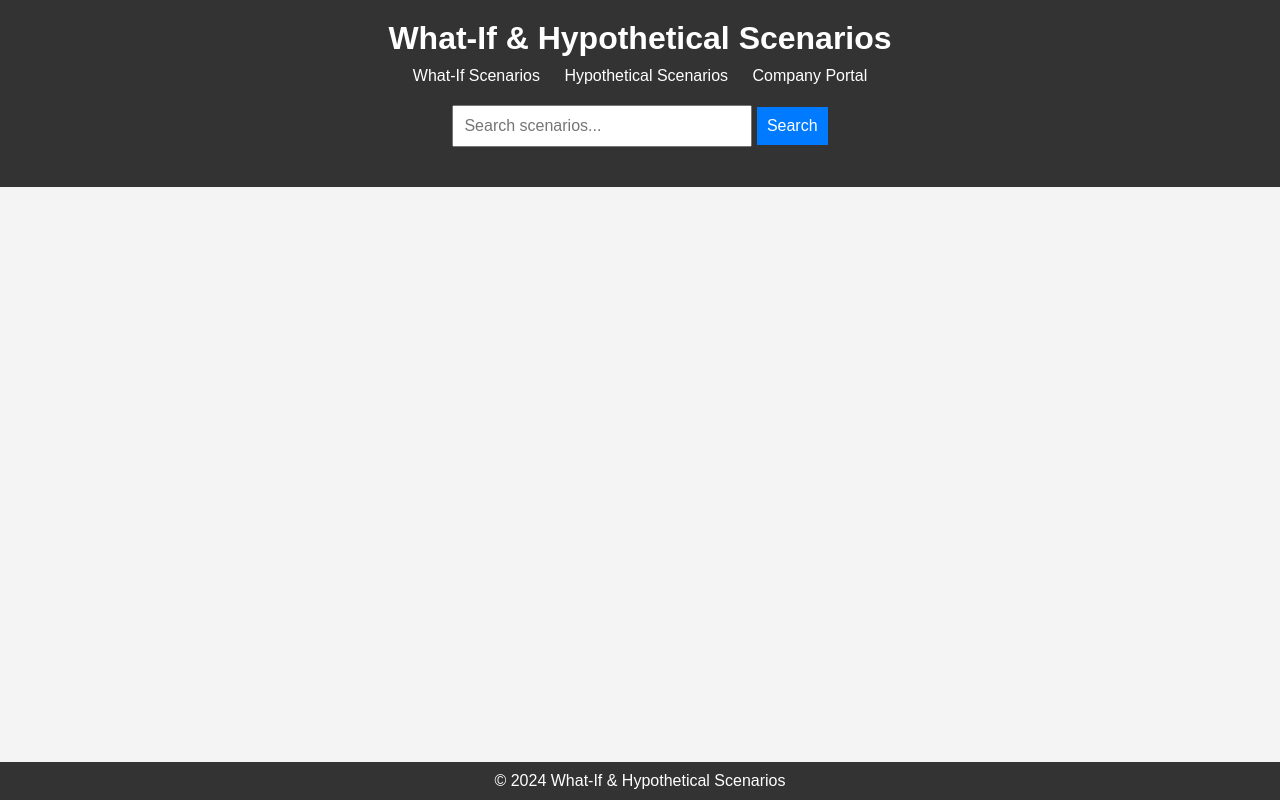
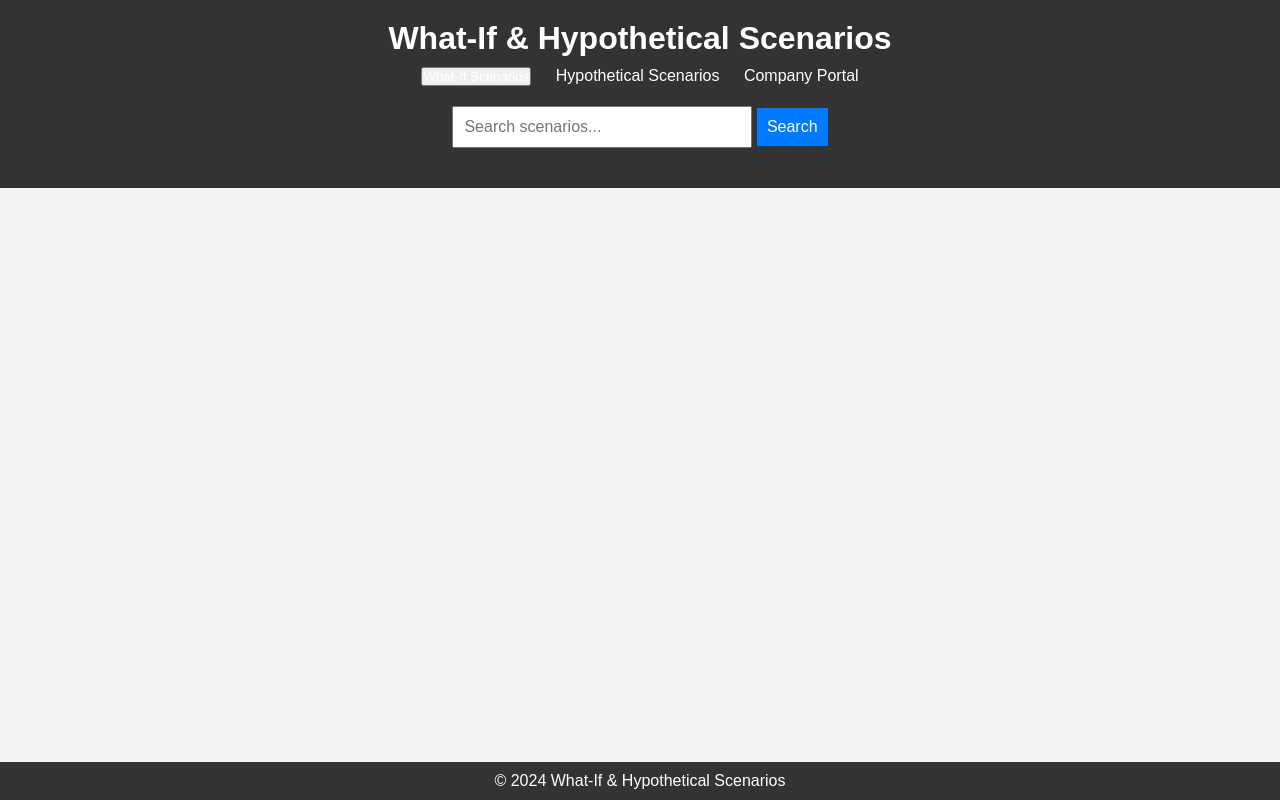
Before and after one commit to Jithendranageswarareddy/MY-EXPERIMENTS, a plain HTML site: page WHAT-IF/index.html in a window 1280 px wide. Drawn offline with Linux system fonts and the light colour scheme.

Commit message:
Update index.html

```diff
--- a/WHAT-IF/index.html
+++ b/WHAT-IF/index.html
@@ -11,7 +11,7 @@
         <h1>What-If & Hypothetical Scenarios</h1>
         <nav>
             <ul>
-                <li><a href="#" id="what-if-link">What-If Scenarios</a></li>
+                <li><button><a href="#" id="what-if-link">What-If Scenarios</a></button></li>
                 <li><a href="#" id="hypothetical-link">Hypothetical Scenarios</a></li>
                 <li><a href="company.html">Company Portal</a></li>
             </ul>
```
